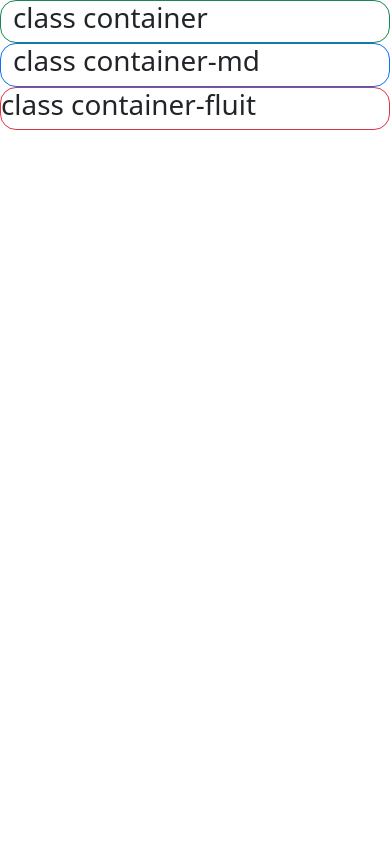
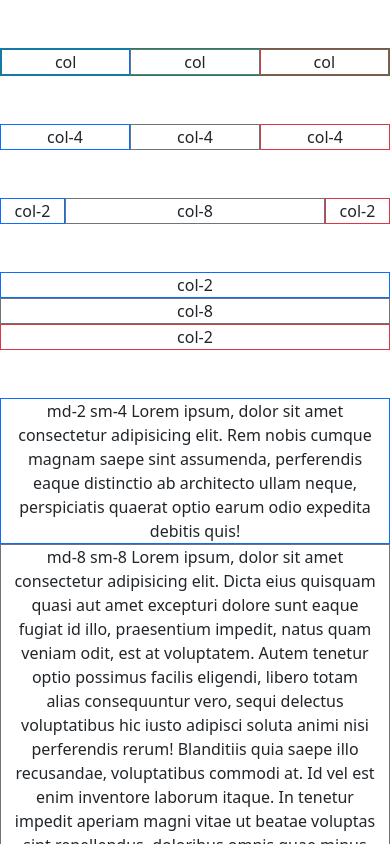
Before and after one commit to Eduardoqro/yasueltanos, a plain HTML site: page web7/CDN/index.html in a window 390 px wide. Shown: the top 844 px of the page. Drawn offline with nearby package versions, Linux system fonts and the light colour scheme.

Commit message:
ci:pruebas con el grid y breakpoints

```diff
--- a/web7/CDN/index.html
+++ b/web7/CDN/index.html
@@ -7,15 +7,52 @@
     <link href="https://cdn.jsdelivr.net/npm/bootstrap@5.2.1/dist/css/bootstrap.min.css" rel="stylesheet" integrity="sha384-iYQeCzEYFbKjA/T2uDLTpkwGzCiq6soy8tYaI1GyVh/UjpbCx/TYkiZhlZB6+fzT" crossorigin="anonymous">
   </head>
   <body>
-  <div class="container border border-success border-1 rounded-4">
-    <h1>class container</h1>
+    <!--3 columnas idénticas usando col-->
+  <div class="container border border-success border-1 text-center my-5">
+    <div class="row"><!--.row>.col*3  / el punto es para una claso con # es para una id row fila y col columnas -->
+      <div class="col border border-primary">col</div>
+      <div class="col border border-secondary">col</div>
+      <div class="col border border-danger" >col</div>
+    </div>
   </div>
-   <div class="container-md border border-primary border-1 rounded-4">
-     <h1>class container-md</h1>
+    <!--3 columnas idénticas usando col-4-->
+  <div class="container text-center my-5"><!-- .contiener>.row.col*3-->
+    <div class="row">
+    <div class="col-4 border border-primary">col-4</div>
+    <div class="col-4 border border-secondary">col-4</div>
+    <div class="col-4 border border-danger">col-4</div><!--no poner 5-->
+    </div>
   </div>
-  <div class="container-fluit border border-danger border-1 rounded-4">
-    <h1>class container-fluit</h1>
+    <!--2 columnas identicas y una desigual-->
+  <div class="container text-center my-5"><!-- .contiener>.row.col*3-->
+    <div class="row">
+    <div class="col-2 border border-primary">col-2</div>
+    <div class="col-8 border border-secondary">col-8</div>
+    <div class="col-2 border border-danger">col-2</div><!--no poner 5-->
+    </div>
   </div>
+   <!--2 columnas identicas y una desigual con breakpoints(romper la colinas en filas)-->
+  <div class="container text-center my-5"><!-- .contiener>.row.col*3-->
+    <div class="row">
+    <div class="col-md-2 border border-primary">col-2</div>
+    <div class="col-md-8 border border-secondary">col-8</div>
+    <div class="col-md-2 border border-danger">col-2</div><!--no poner 5-->
+     </div>
+   </div>
+
+   <!--2 columnas identicas y una desigual con 2 breakpoints(romper la colinas en filas)-->
+  <div class="container text-center my-5"><!-- .contiener>.row.col*3-->
+    <div class="row">
+    <div class="col-md-2 col-sm-4 border border-primary">md-2 sm-4 Lorem ipsum, dolor sit amet consectetur adipisicing elit. Rem nobis cumque magnam saepe sint assumenda, perferendis eaque distinctio ab architecto ullam neque, perspiciatis quaerat optio earum odio expedita debitis quis!</div>
+    <div class="col-md-8 col-sm-8 border border-secondary">md-8 sm-8 Lorem ipsum, dolor sit amet consectetur adipisicing elit. Dicta eius quisquam quasi aut amet excepturi dolore sunt eaque fugiat id illo, praesentium impedit, natus quam veniam odit, est at voluptatem.
+    Autem tenetur optio possimus facilis eligendi, libero totam alias consequuntur vero, sequi delectus voluptatibus hic iusto adipisci soluta animi nisi perferendis rerum! Blanditiis quia saepe illo recusandae, voluptatibus commodi at.
+    Id vel est enim inventore laborum itaque. In tenetur impedit aperiam magni vitae ut beatae voluptas sint repellendus, doloribus omnis quae minus molestiae quis libero illum, consequuntur molestias, maiores blanditiis.</div>
+    <div class="col-md-2 col-sm-12 border border-danger">md-2 sm-12 Lorem ipsum, dolor sit amet consectetur adipisicing elit. Quos nulla ipsum cum reiciendis repudiandae illum aliquam error magni exercitationem, quaerat officiis expedita facilis? Eveniet culpa maiores ullam incidunt reprehenderit deleniti.
+    Doloremque qui id, nisi, iure reprehenderit incidunt cupiditate, perferendis molestias impedit similique iusto aliquam natus vero odio fugit dicta neque enim ea explicabo cumque quas adipisci! Quo maxime fugiat assumenda?
+    Libero provident qui possimus repellendus nam corrupti obcaecati hic autem voluptatibus pariatur! Dolores nulla, obcaecati blanditiis veritatis aspernatur, laudantium, nihil sint illum doloremque neque velit similique maxime alias perferendis enim?</div><!--no poner 5-->
+     </div>
+   </div>
+   <!-- al final tenemos el lumite de 12 columnas con md (2-8-2) con sm(4-8 y 12) -->
 
     <script src="https://cdn.jsdelivr.net/npm/bootstrap@5.2.1/dist/js/bootstrap.bundle.min.js" integrity="sha384-u1OknCvxWvY5kfmNBILK2hRnQC3Pr17a+RTT6rIHI7NnikvbZlHgTPOOmMi466C8" crossorigin="anonymous"></script>
   </body>
```
